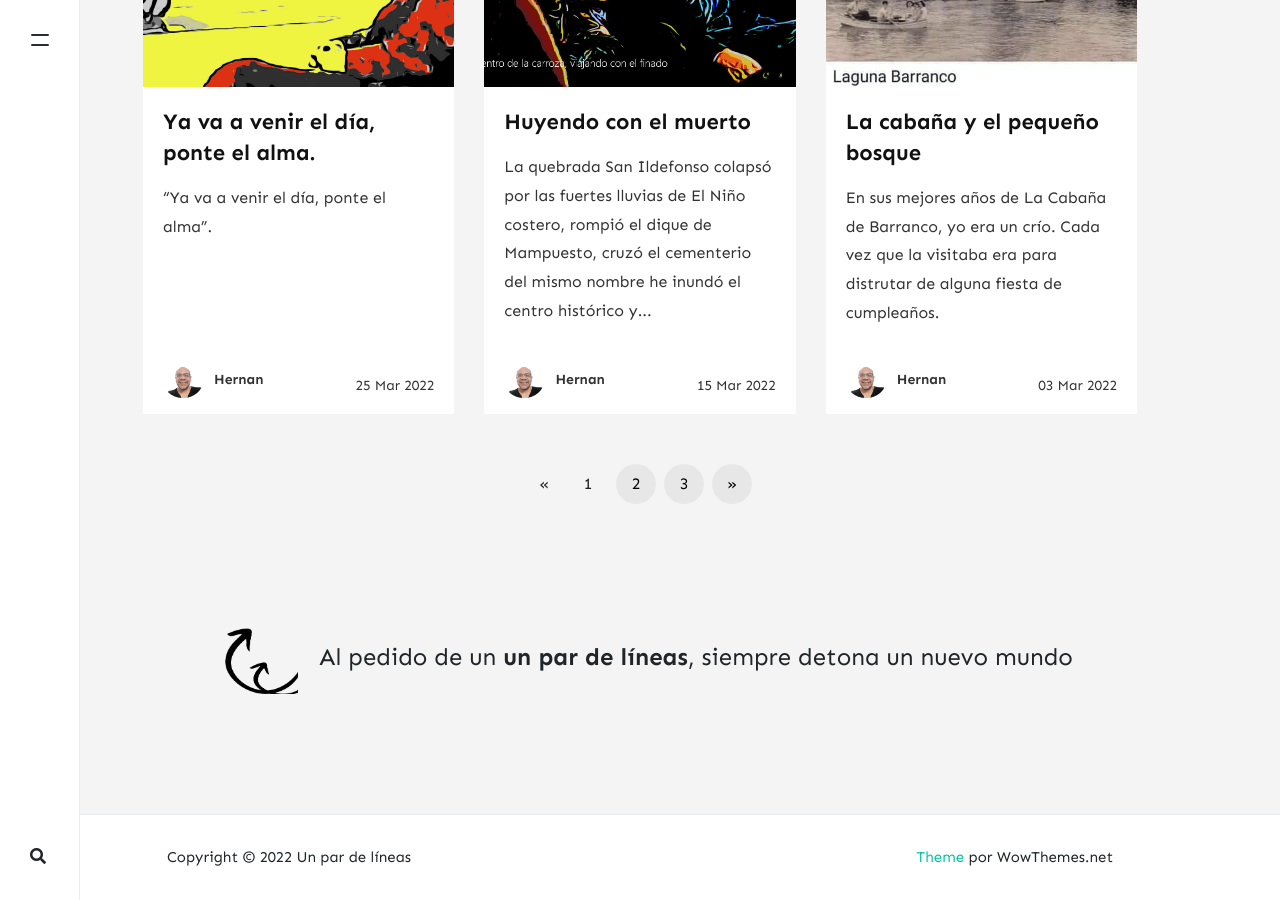
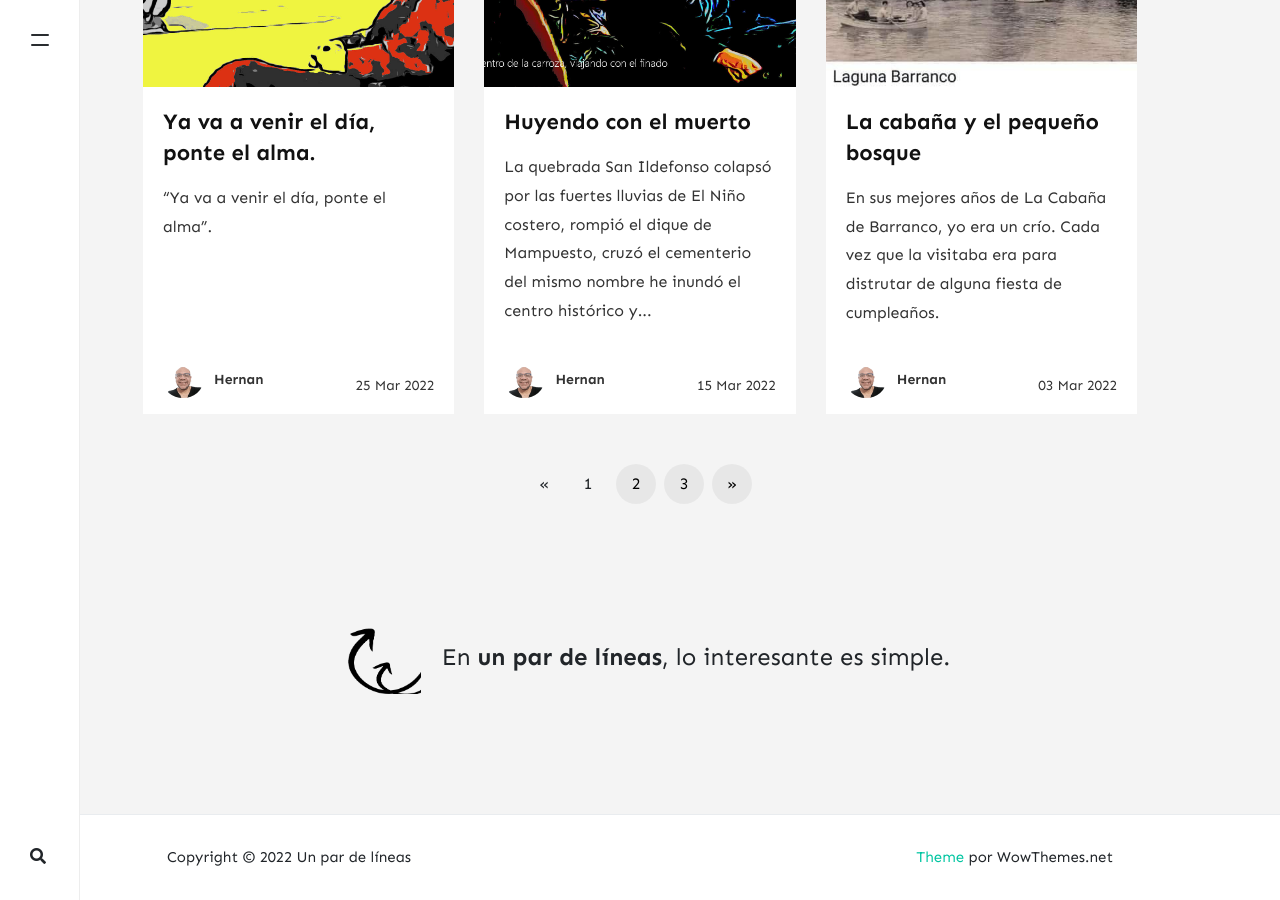
Before and after one commit to kanancho/unpardelineas, a Jekyll site: the page built from index.html, in a window 1280 px wide and 900 px high, scrolled down 1265 px. Built offline with Jekyll 4.4.1, drawn with Linux system fonts in a browser that asks for light colours; nearby versions of some CDN libraries; the list of posts is cut into pages by our own code; comment, search, counter and statistics services are not loaded.

Commit message:
Update default.html

```diff
--- a/_layouts/default.html
+++ b/_layouts/default.html
@@ -103,7 +103,7 @@
     <!-- Newsletter
     ================================================== -->
     <div class="newsletter text-center">
-        <span class="h4"><img src="{{ site.baseurl }}/{{ site.logo }}" class="newsletter-logo" alt="{{site.title}}"> &nbsp; Al pedido de un <b>un par de líneas</b>, siempre detona un nuevo mundo</span>
+        <span class="h4"><img src="{{ site.baseurl }}/{{ site.logo }}" class="newsletter-logo" alt="{{site.title}}"> &nbsp; En <b>un par de líneas</b>, lo interesante es simple.</span>
     </div>
     {% endif %}
 
```
